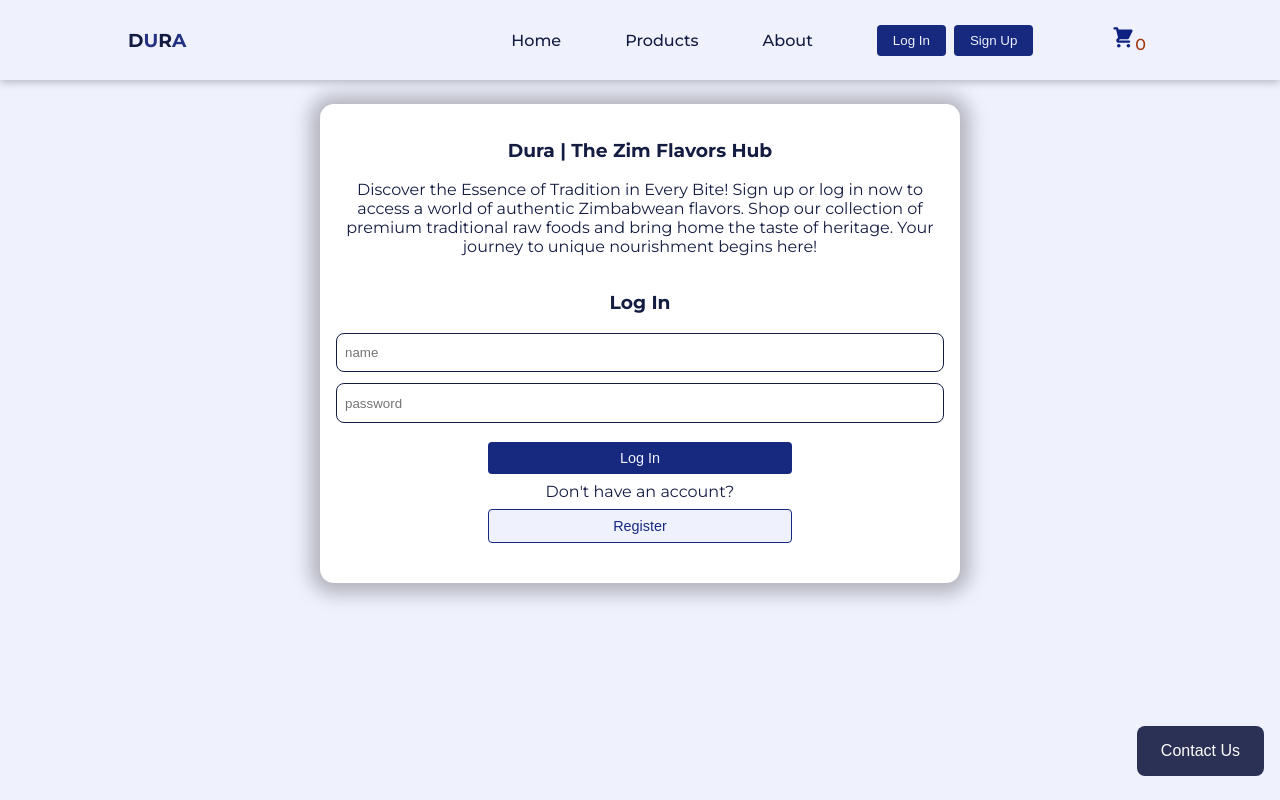
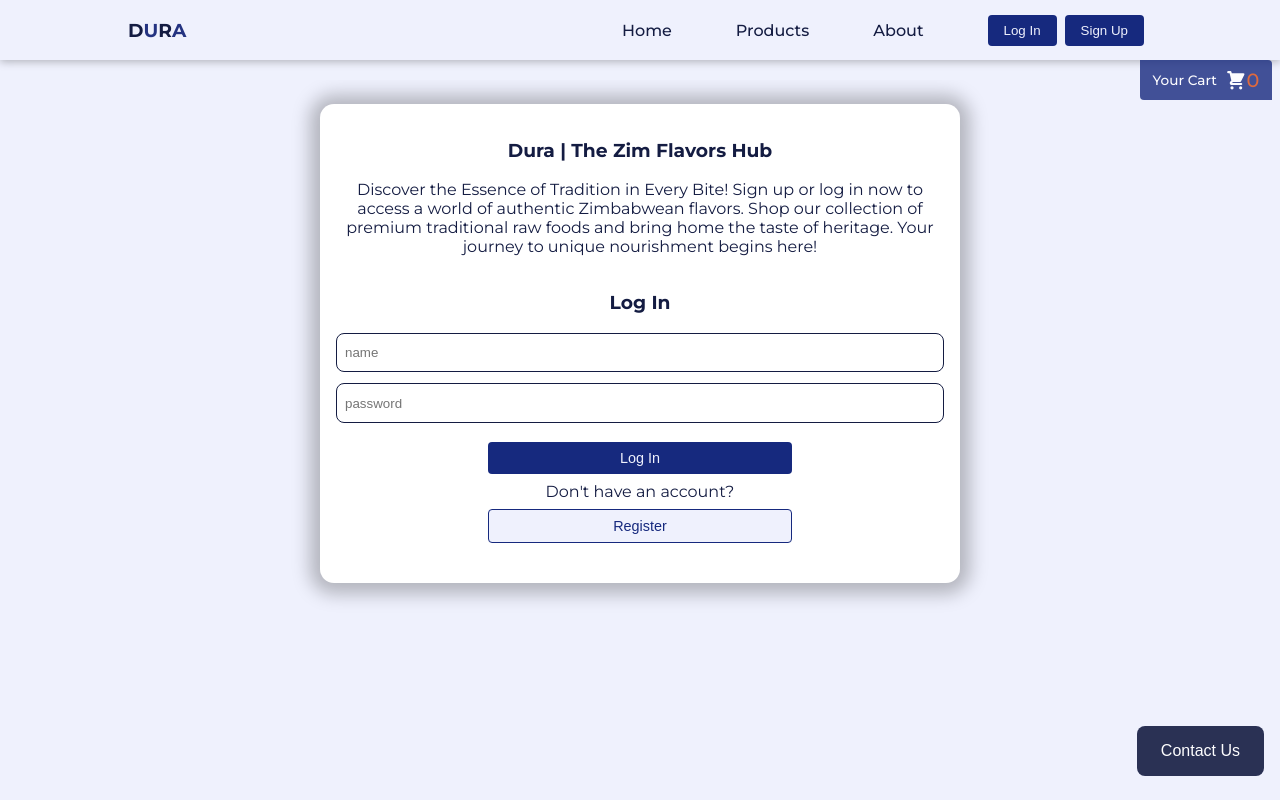
Before and after one commit to Amen-Musingarimi/dura-frontend, a React (Create React App) app: page /auth in a window 1280 px wide. Built offline with nearby package versions, Linux system fonts and the light colour scheme.

Commit message:
Reposition Cart button

```diff
--- a/src/components/Layout/Header.js
+++ b/src/components/Layout/Header.js
@@ -60,6 +60,7 @@ const Header = (props) => {
   };
 
   return (
+    <div className={classes.headerWrapper}>
       <header className={classes.header}>
         <h3 className={classes.logo}>
           D<span className={classes.logoStling}>U</span>R
@@ -138,15 +139,16 @@ const Header = (props) => {
             <FaTimes />
           </button>
         </nav>
+        <button className={classes.openMobileNav} onClick={handleNav}>
+          <FaBars />
+        </button>
+      </header>
       <HeaderCartButton
         onClick={() => {
           props.onShowCart();
         }}
       />
-      <button className={classes.openMobileNav} onClick={handleNav}>
-        <FaBars />
-      </button>
-    </header>
+    </div>
   );
 };
 
--- a/src/components/Layout/Header.module.css
+++ b/src/components/Layout/Header.module.css
@@ -1,6 +1,5 @@
 @import url('https://fonts.googleapis.com/css2?family=Tangerine:wght@400;700&display=swap');
-
-.header {
+.headerWrapper {
   position: fixed;
   top: 0;
   left: 0;
@@ -8,12 +7,17 @@
   height: 5rem;
   background-color: #eff1fd;
   color: #141c42;
+
+  z-index: 10;
+}
+
+.header {
   display: flex;
   justify-content: space-between;
   align-items: center;
+  box-shadow: 0 2px 8px rgba(0, 0, 0, 0.25);
+  width: 100%;
   padding: 0 10%;
-  box-shadow: 0 2px 8px rgba(0, 0, 0, 0.25);
-  z-index: 10;
 }
 
 .header nav {
--- a/src/components/Layout/HeaderCartButton.js
+++ b/src/components/Layout/HeaderCartButton.js
@@ -32,10 +32,13 @@ const HeaderCartButton = (props) => {
 
   return (
     <button className={btnClasses} onClick={props.onClick}>
-      <span className={classes.icon}>
-        <CartIcon />
-      </span>
-      <span className={classes.badge}>{numberOfCartItems}</span>
+      <span className={classes.cartLabel}>Your Cart</span>
+      <div className={classes.cartIconContainer}>
+        <span className={classes.icon}>
+          <CartIcon />
+        </span>
+        <span className={classes.badge}>{numberOfCartItems}</span>
+      </div>
     </button>
   );
 };
--- a/src/components/Layout/HeaderCartButton.module.css
+++ b/src/components/Layout/HeaderCartButton.module.css
@@ -1,31 +1,48 @@
 .button {
+  position: fixed;
+  right: 0.5rem;
   cursor: pointer;
   font: inherit;
   border: none;
-  background-color: #eff1fd;
+  background-color: #16297e;
+  opacity: 0.8;
   color: white;
+  padding: 0.5rem 0.8rem;
   display: flex;
-  justify-content: space-around;
-  align-items: baseline;
-  border-radius: 25px;
-  margin-left: 4rem;
+  justify-content: flex-start;
+  align-items: center;
+  gap: 0.5rem;
+  font-weight: bold;
+  border-bottom-left-radius: 4px;
+  border-top-right-radius: 4px;
 }
 
 .button:hover,
 .button:active {
-  color: #11183d;
+  background-color: #233174;
+}
+
+.cartIconContainer {
+  display: flex;
+  justify-content: flex-start;
+  align-items: center;
+}
+
+.cartLabel {
+  font-size: 0.85rem;
+  font-weight: 500;
 }
 
 .icon {
-  width: 1.5rem;
-  height: 1.5rem;
-  color: #0e2181;
+  width: 1.35rem;
+  height: 1.35rem;
 }
 
 .badge {
-  color: #a13408;
+  align-self: baseline !important;
   font-weight: 500;
-  font-size: 1rem;
+  font-size: 1.2rem;
+  color: #da480e;
 }
 
 .bump {
@@ -49,14 +66,3 @@
     transform: scale(1);
   }
 }
-
-@media only screen and (max-width: 1024px) {
-  .button {
-    padding: 0.5rem 1rem;
-    font-weight: 600;
-  }
-
-  .badge {
-    font-weight: 600;
-  }
-}
```
Lines whose indentation alone changed are shown as unchanged.
